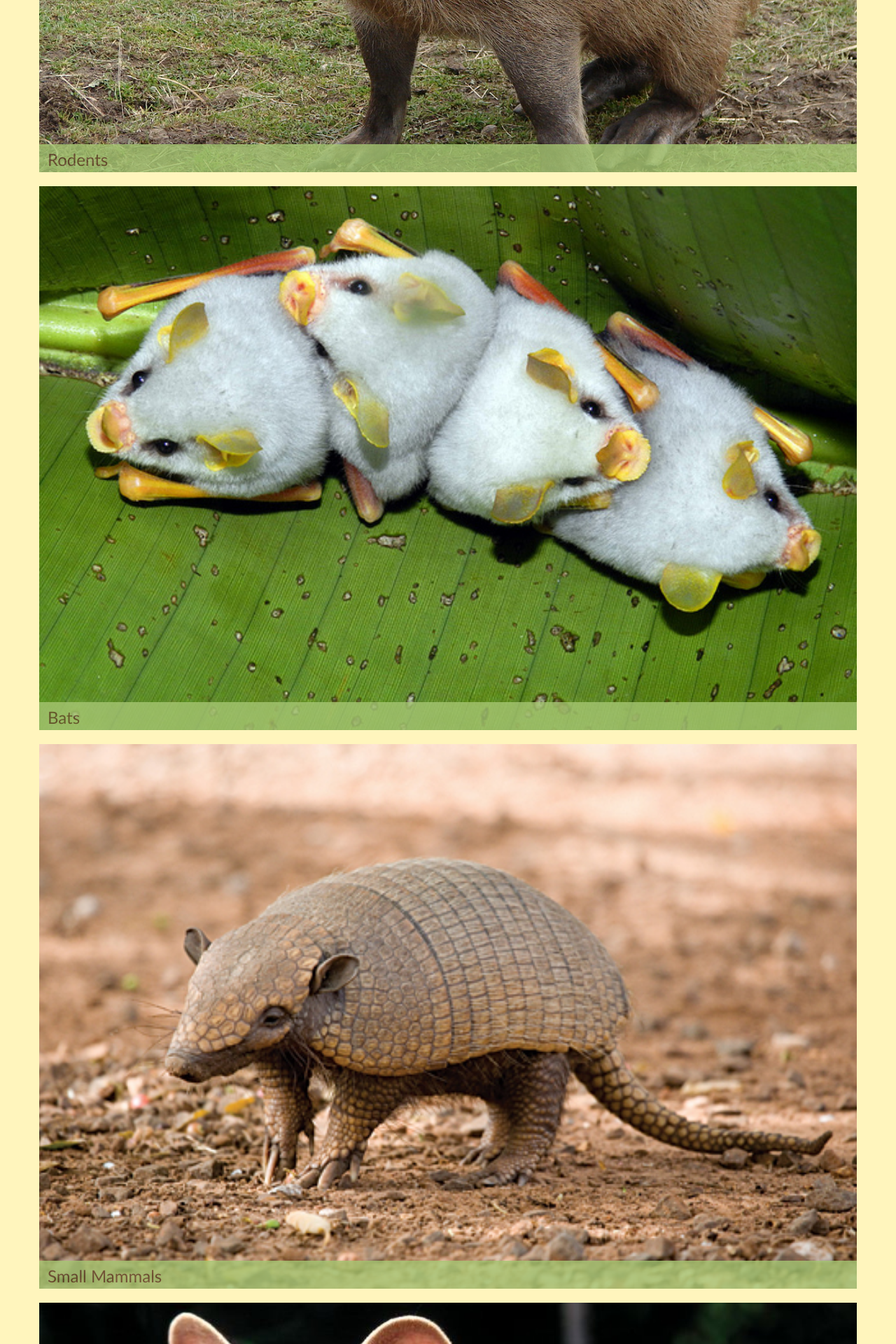
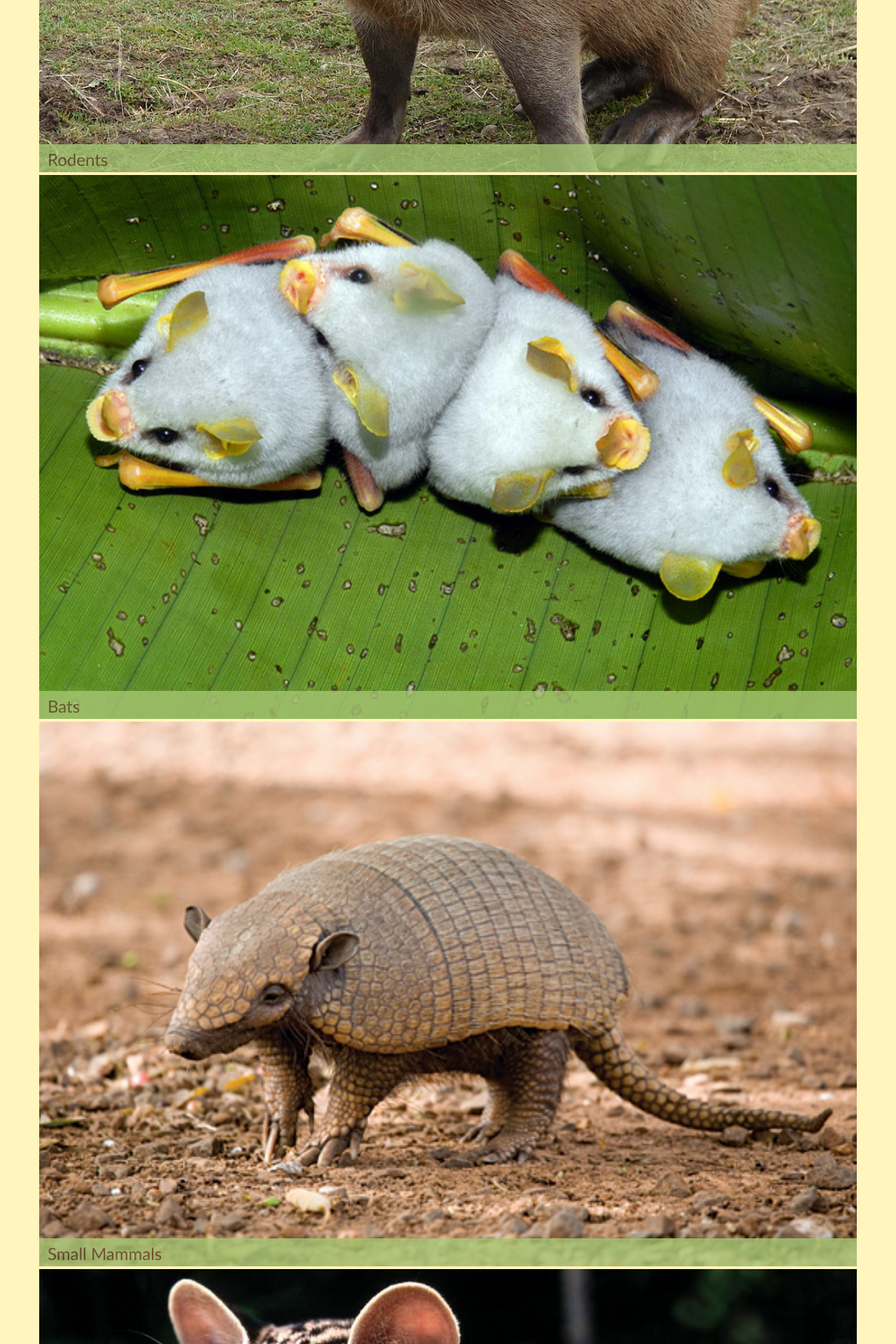
Before and after one commit to liannehebert/large-data-website, a Jekyll site: the page built from mammals.html, in a window 1280 px wide. Shown: the part 939-2859 px from the top of the page at 70% size. Built offline with Jekyll 4.4.1, drawn with Linux system fonts in a browser that asks for light colours.

Commit message:
Organized grid photos

```diff
--- a/mammals.html
+++ b/mammals.html
@@ -17,39 +17,29 @@
 				<figcaption class="link-overlay">Rodents</figcaption>
 			</a>
 		</figure>
-	</div>
 
-<div class="link-grid">
-	<div class="photo-row">
 		<figure class="section-link">
 			<a href="felines.html">
 				<img src="img/tent-bats.jpg" class="grid-box" alt="Tent bats">
 				<figcaption class="link-overlay">Bats</figcaption>
 			</a>
 		</figure>
-	</div>
 
-<div class="link-grid">
-	<div class="photo-row">
 		<figure class="section-link">
 			<a href="felines.html">
 				<img src="img/armadillo.jpg" class="grid-box" alt="Six-banded armadillo">
 				<figcaption class="link-overlay">Small Mammals</figcaption>
 			</a>
 		</figure>
-	</div>
 
-
-
-<div class="link-grid">
-	<div class="photo-row">
 		<figure class="section-link">
 			<a href="felines.html">
-				<img src="img/margay.jpg" class="grid-box" alt="Margay cat">
+				<img src="img/margay-feline.jpg" class="grid-box" alt="Margay cat">
 				<figcaption class="link-overlay">Felines</figcaption>
 			</a>
 		</figure>
 	</div>
+
 
 	<div class="photo-row">
 		<figure class="section-link">
@@ -58,27 +48,21 @@
 				<figcaption class="link-overlay">Canines</figcaption>
 			</a>
 		</figure>
-	</div>
 
-	<div class="photo-row">
 		<figure class="section-link">
 			<a href="felines.html">
 				<img src="img/capuchin-monkey.jpg" class="grid-box" alt="Capuchin monkey">
 				<figcaption class="link-overlay">Monkeys</figcaption>
 			</a>
 		</figure>
-	</div>
 
-	<div class="photo-row">
 		<figure class="section-link">
 			<a href="felines.html">
 				<img src="img/alpaca.jpg" class="grid-box" alt="Alpaca">
 				<figcaption class="link-overlay">Camels</figcaption>
 			</a>
 		</figure>
-	</div>
 
-	<div class="photo-row">
 		<figure class="section-link">
 			<a href="felines.html">
 				<img src="img/commersons-dolphin.jpg" class="grid-box" alt="Dolphin">
@@ -87,6 +71,7 @@
 		</figure>
 	</div>
 
+
 	<div class="photo-row">
 		<figure class="section-link">
 			<a href="felines.html">
@@ -94,9 +79,7 @@
 				<figcaption class="link-overlay">Pigs & Boars</figcaption>
 			</a>
 		</figure>
-	</div>
 
-	<div class="photo-row">
 		<figure class="section-link">
 			<a href="felines.html">
 				<img src="img/spectacled-bear.jpg" class="grid-box" alt="Bear">
```
